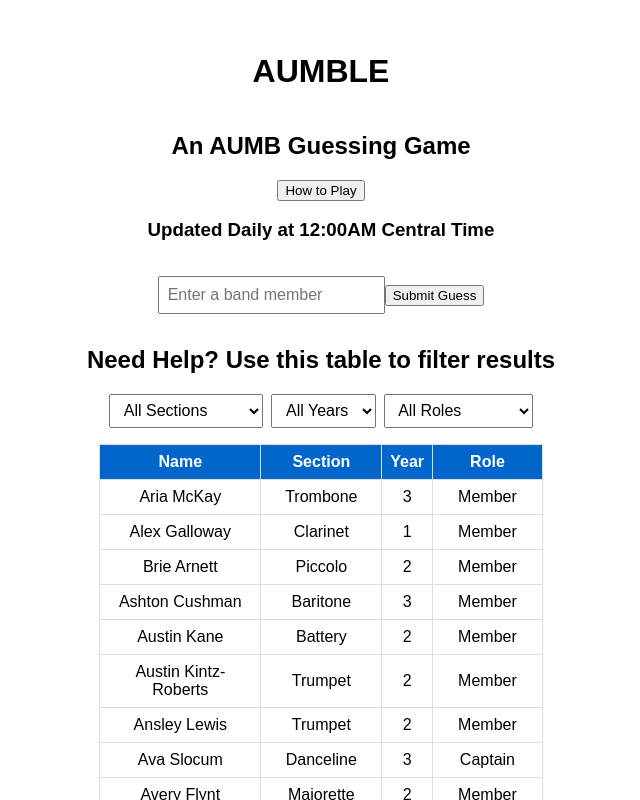
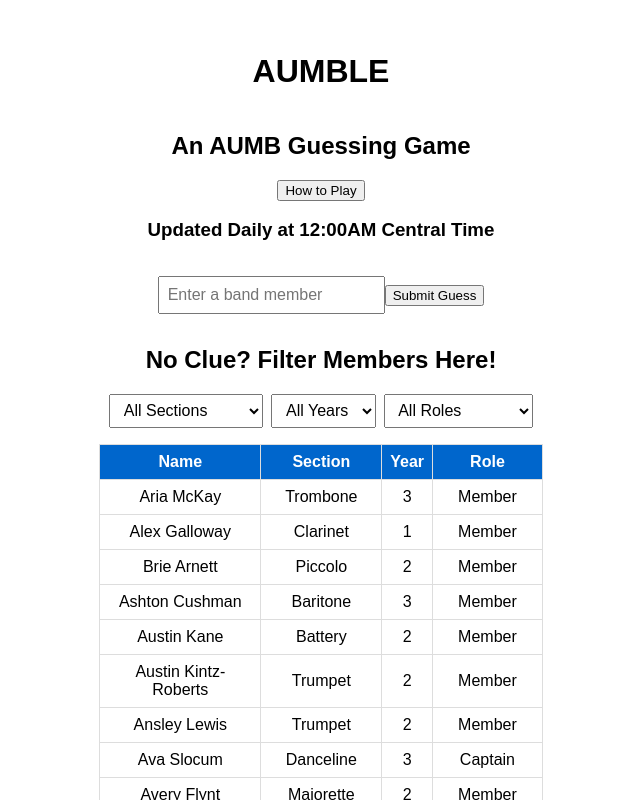
Before and after one commit to CarterWilliams2/AUMB-Guessing-Game, a React (Vite) app: page / in a window 1280 px wide. Shown: the top 800 px of the page, without its empty margins (319-959 px from the left). Built offline with nearby package versions, Linux system fonts and the light colour scheme.

Commit message:
last little changes

```diff
--- a/src/Game.tsx
+++ b/src/Game.tsx
@@ -137,7 +137,7 @@ function Game() {
       )}
 
       <div className="reference-table">
-        <h2>Need Help? Use this table to filter results</h2>
+        <h2>No Clue? Filter Members Here!</h2>
 
         <div className="filters">
           <select
--- a/src/utils/constants.ts
+++ b/src/utils/constants.ts
@@ -34,7 +34,7 @@ export const sections: string[] = [
 export const years: string[] = ["1", "2", "3", "4", "5", "6"];
 
 export const roles: string[] = [
-    "Members",
+    "Member",
     "Section Leader",
     "RAT Leader",
     "Captain",
```
